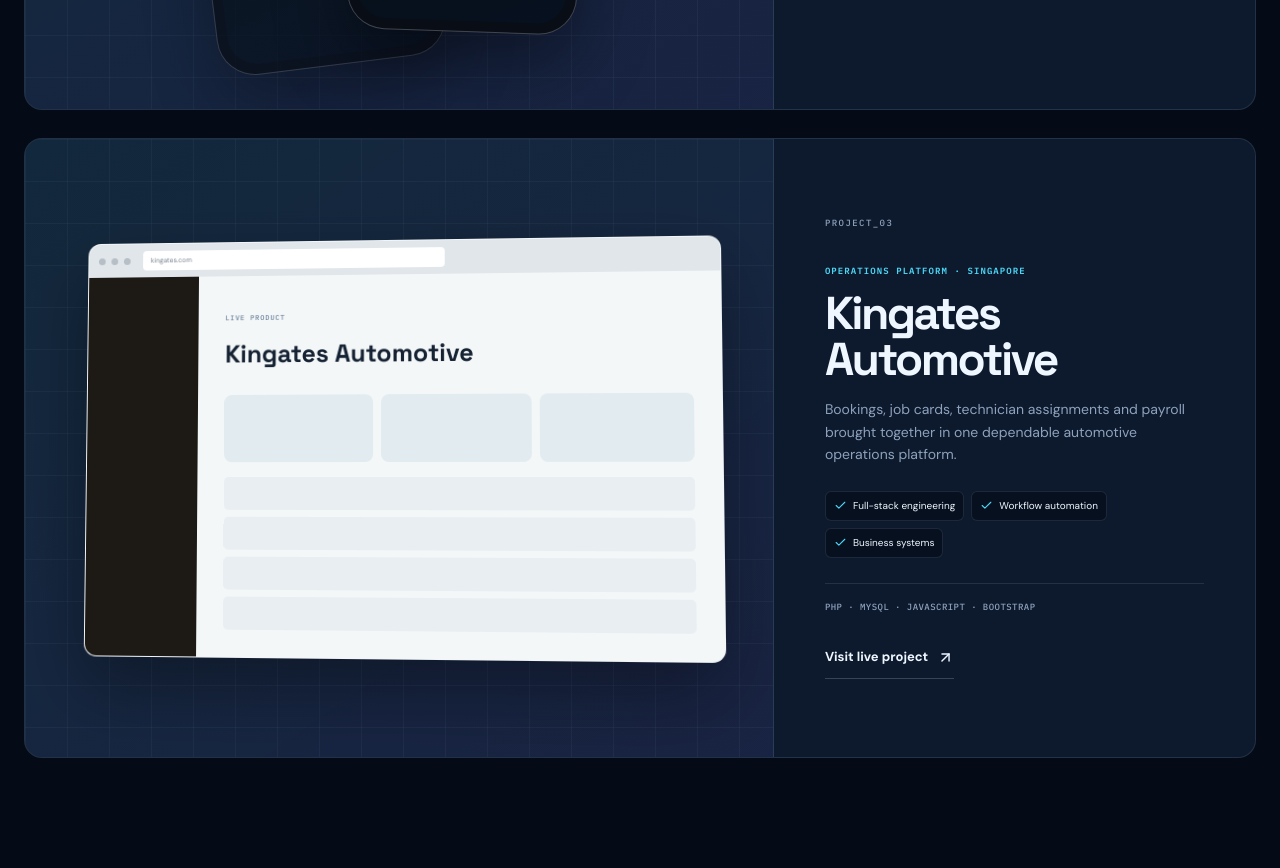
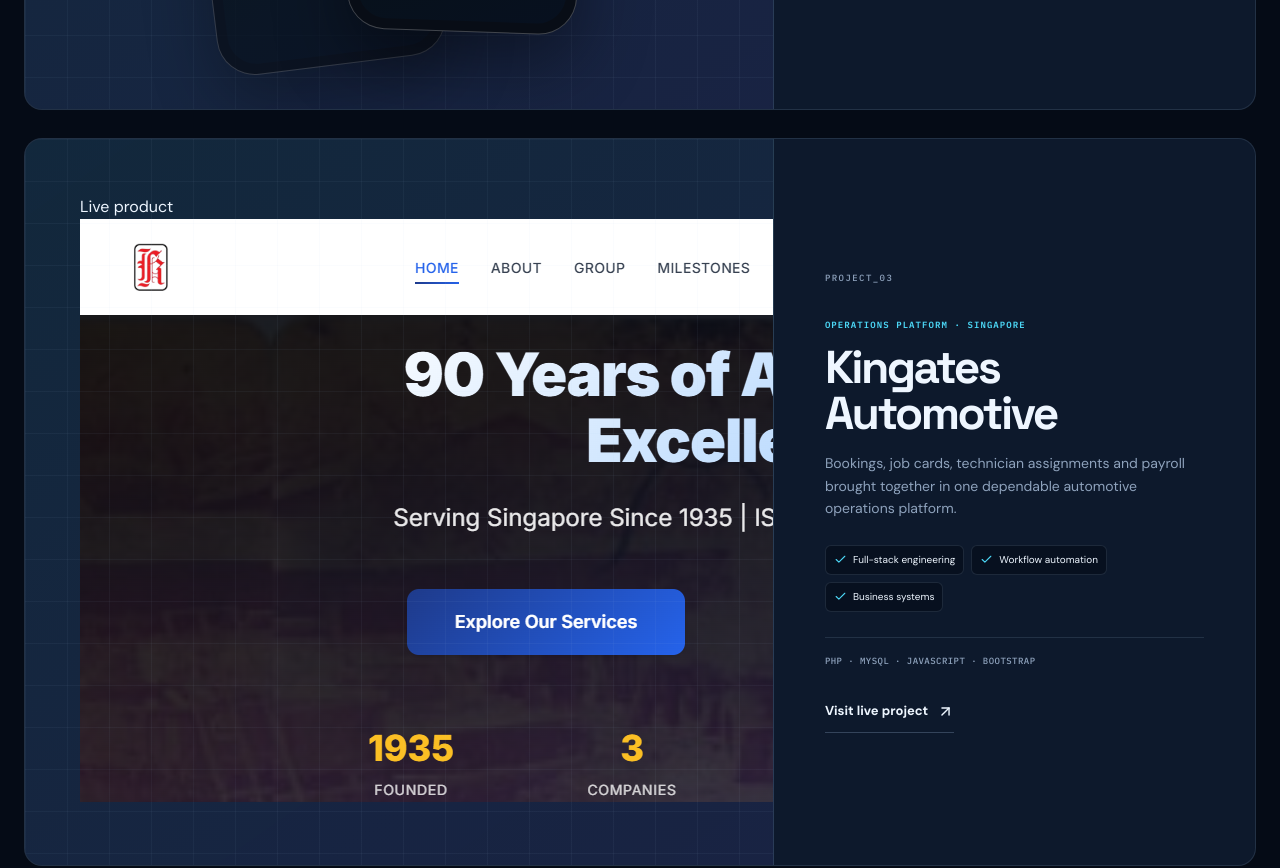
Before and after one commit to ndeiya/portfolio, a React (Vite) app: page / in a window 1280 px wide. Shown: the part 2320-3188 px from the top of the page. Built offline with nearby package versions, Linux system fonts and the light colour scheme.

Commit message:
Restore real project screenshots

```diff
--- a/src/App.jsx
+++ b/src/App.jsx
@@ -18,6 +18,12 @@
   Workflow,
   X,
 } from 'lucide-react'
+import zludeImage from './assets/zlude.png'
+import dcbrainsImage from './assets/dcbrains.png'
+import weatherImage from './assets/project-3.webp'
+import alumasterImage from './assets/alumaster.png'
+import kingatesImage from './assets/kingates.png'
+import zeetacardImage from './assets/zeetacard.png'
 
 const projects = [
   {
@@ -57,32 +63,34 @@
     link: 'https://kingates.com',
     linkLabel: 'Visit live project',
     kind: 'kingates',
+    image: kingatesImage,
+    imagePosition: 'center top',
     featured: true,
   },
   {
     slug: 'zeeta', title: 'Zeeta Global', type: 'Discount platform',
     summary: 'A verified digital discount card connecting workers and students with useful everyday savings.',
-    link: 'https://zeetacard.com', kind: 'zeeta',
+    link: 'https://zeetacard.com', kind: 'zeeta', image: zeetacardImage,
   },
   {
     slug: 'zlude', title: 'Zlude', type: 'Fintech experience',
     summary: 'International transfers, live currency conversion and account management in one polished experience.',
-    link: 'https://zlude.com', kind: 'zlude',
+    link: 'https://zlude.com', kind: 'zlude', image: zludeImage,
   },
   {
     slug: 'dcbrains', title: 'DC Brains', type: 'Education platform',
     summary: 'A digital learning platform designed to make structured academic support easier to access.',
-    link: 'https://dcbrains.com', kind: 'dcbrains',
+    link: 'https://dcbrains.com', kind: 'dcbrains', image: dcbrainsImage,
   },
   {
     slug: 'alumaster', title: 'AluMaster GH', type: 'Inventory and operations',
     summary: 'A practical internal system for managing inventory, customers and day-to-day operations.',
-    link: 'https://alumastergh.com', kind: 'alumaster',
+    link: 'https://alumastergh.com', kind: 'alumaster', image: alumasterImage,
   },
   {
     slug: 'weather', title: 'Weather Dashboard', type: 'Data visualisation',
     summary: 'A responsive weather interface that turns live forecast data into a clear daily view.',
-    link: 'https://ndeiya.github.io/weather-dashboard', kind: 'weather',
+    link: 'https://ndeiya.github.io/weather-dashboard', kind: 'weather', image: weatherImage,
   },
 ]
 
@@ -167,7 +175,15 @@
   return <div className="shell"><Header theme={theme} setTheme={setTheme} /><main>{children}</main><Footer /></div>
 }
 
-function Mockup({ kind, compact = false }) {
+function Mockup({ kind, compact = false, image, title, imagePosition = 'center top' }) {
+  if (image) {
+    return (
+      <div className={`project-screenshot ${compact ? 'compact' : ''}`}>
+        <div className="screenshot-bar"><i /><i /><i /><span>Live product</span></div>
+        <img src={image} alt={`${title} interface`} loading="lazy" style={{ objectPosition: imagePosition }} />
+      </div>
+    )
+  }
   const isPhone = kind === 'tracost' || kind === 'annapro'
   if (isPhone) {
     return (
@@ -193,7 +209,7 @@
 function ProjectCard({ project, large = false }) {
   return (
     <article className={large ? 'project-card large' : 'project-card'}>
-      <div className="project-art"><Mockup kind={project.kind} compact={!large} /></div>
+      <div className="project-art"><Mockup kind={project.kind} compact={!large} image={project.image} title={project.title} imagePosition={project.imagePosition} /></div>
       <div className="project-info">
         {large && <span className="project-number">PROJECT_{project.number}</span>}
         <span className="eyebrow">{project.type}</span>
```
